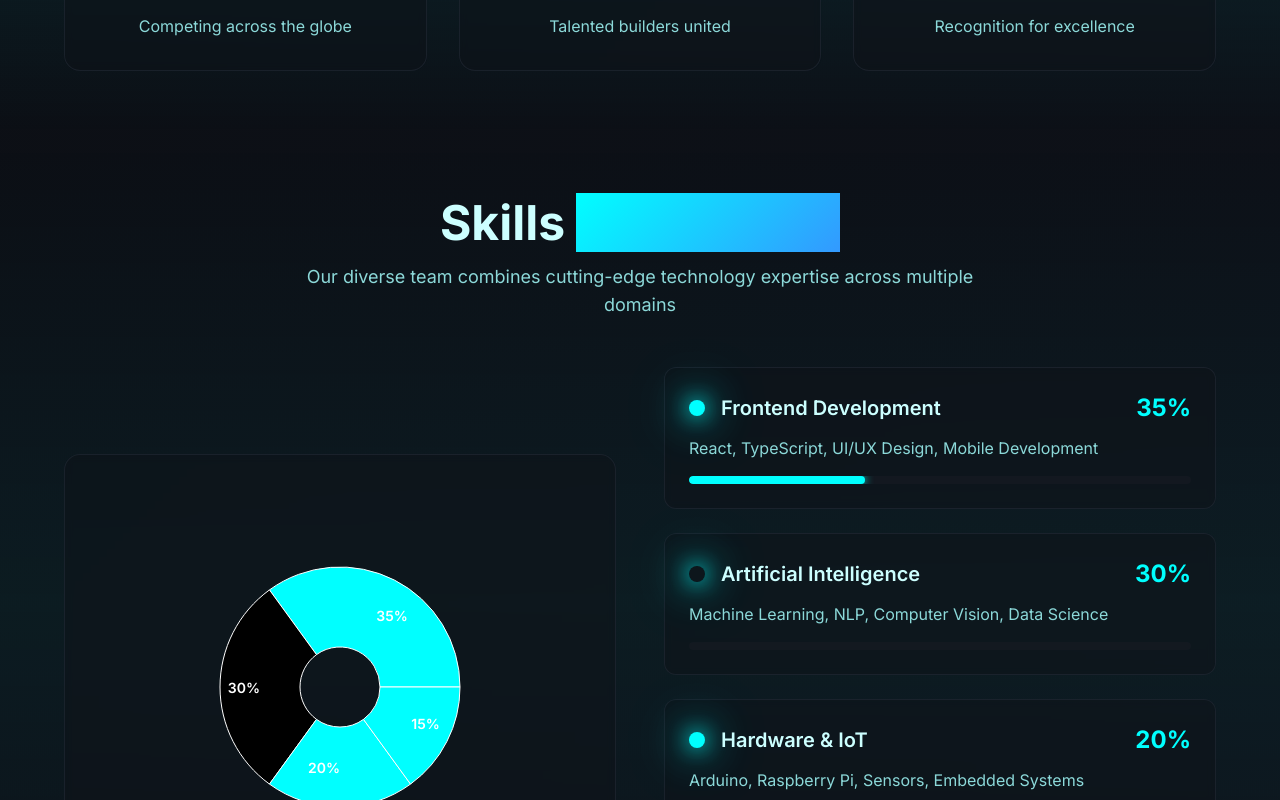
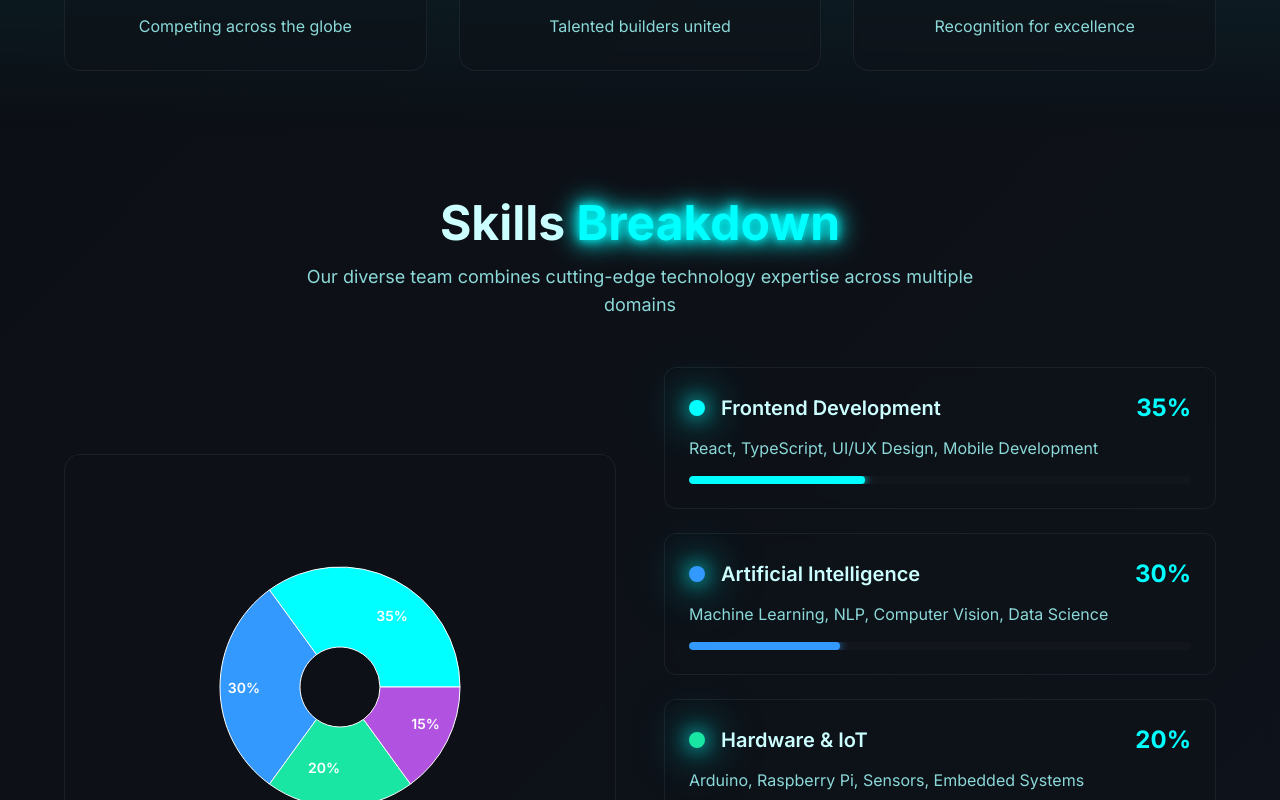
Before and after one commit to Dariusan3/aqualix-neon-hub, a React (Vite) app: page / in a window 1280 px wide. Shown: the part 1060-1860 px from the top of the page. Built offline with nearby package versions, Linux system fonts and the light colour scheme; the HTML template or start-up script is replaced by a standard one.

Commit message:
Fix Skills Breakdown visibility

```diff
--- a/src/components/SkillsBreakdown.tsx
+++ b/src/components/SkillsBreakdown.tsx
@@ -6,25 +6,25 @@ const SkillsBreakdown = () => {
     {
       name: "Frontend Development",
       value: 35,
-      color: "hsl(var(--neon))",
+      color: "hsl(180 100% 50%)",
       description: "React, TypeScript, UI/UX Design, Mobile Development"
     },
     {
       name: "Artificial Intelligence",
       value: 30,
-      color: "hsl(var(--neon-glow))",
+      color: "hsl(210 100% 60%)",
       description: "Machine Learning, NLP, Computer Vision, Data Science"
     },
     {
       name: "Hardware & IoT",
       value: 20,
-      color: "hsl(var(--primary))",
+      color: "hsl(160 80% 50%)",
       description: "Arduino, Raspberry Pi, Sensors, Embedded Systems"
     },
     {
       name: "Cybersecurity",
       value: 15,
-      color: "hsl(var(--accent))",
+      color: "hsl(280 70% 60%)",
       description: "Network Security, Ethical Hacking, Cryptography"
     }
   ];
@@ -66,13 +66,13 @@ const SkillsBreakdown = () => {
   return (
     <section className="relative py-16 px-6">
       {/* Background gradient */}
-      <div className="absolute inset-0 bg-gradient-to-b from-transparent via-neon/5 to-transparent" />
+      <div className="absolute inset-0 bg-gradient-to-b from-transparent via-primary/3 to-transparent" />
 
       <div className="relative z-10 max-w-6xl mx-auto">
         <div className="text-center mb-12">
           <h2 className="text-4xl md:text-5xl font-bold mb-4">
             <span className="text-foreground">Skills </span>
-            <span className="bg-gradient-neon bg-clip-text text-transparent">Breakdown</span>
+            <span className="text-neon glow-text">Breakdown</span>
           </h2>
           <p className="text-muted-foreground text-lg max-w-2xl mx-auto">
             Our diverse team combines cutting-edge technology expertise across multiple domains
```
